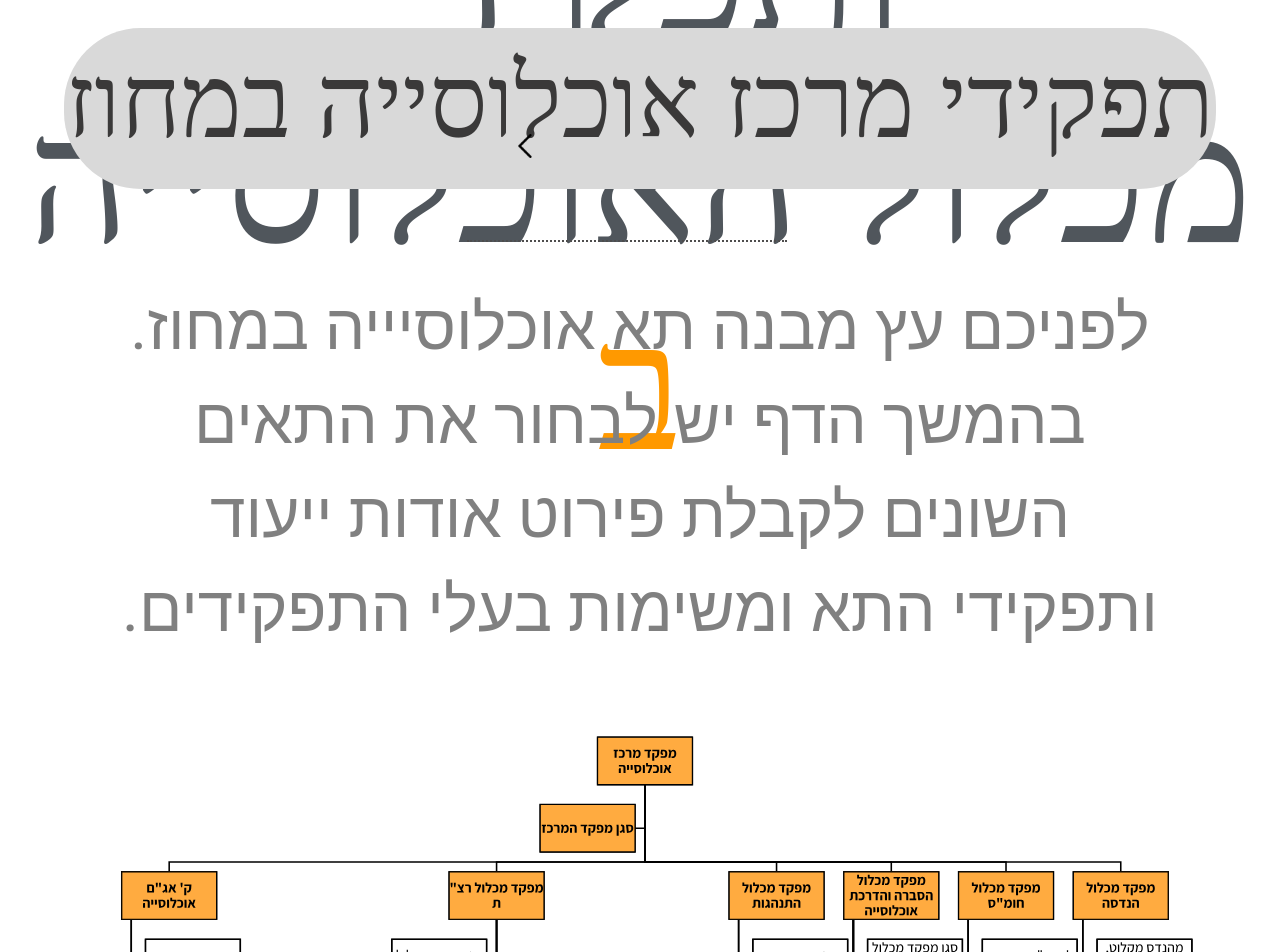
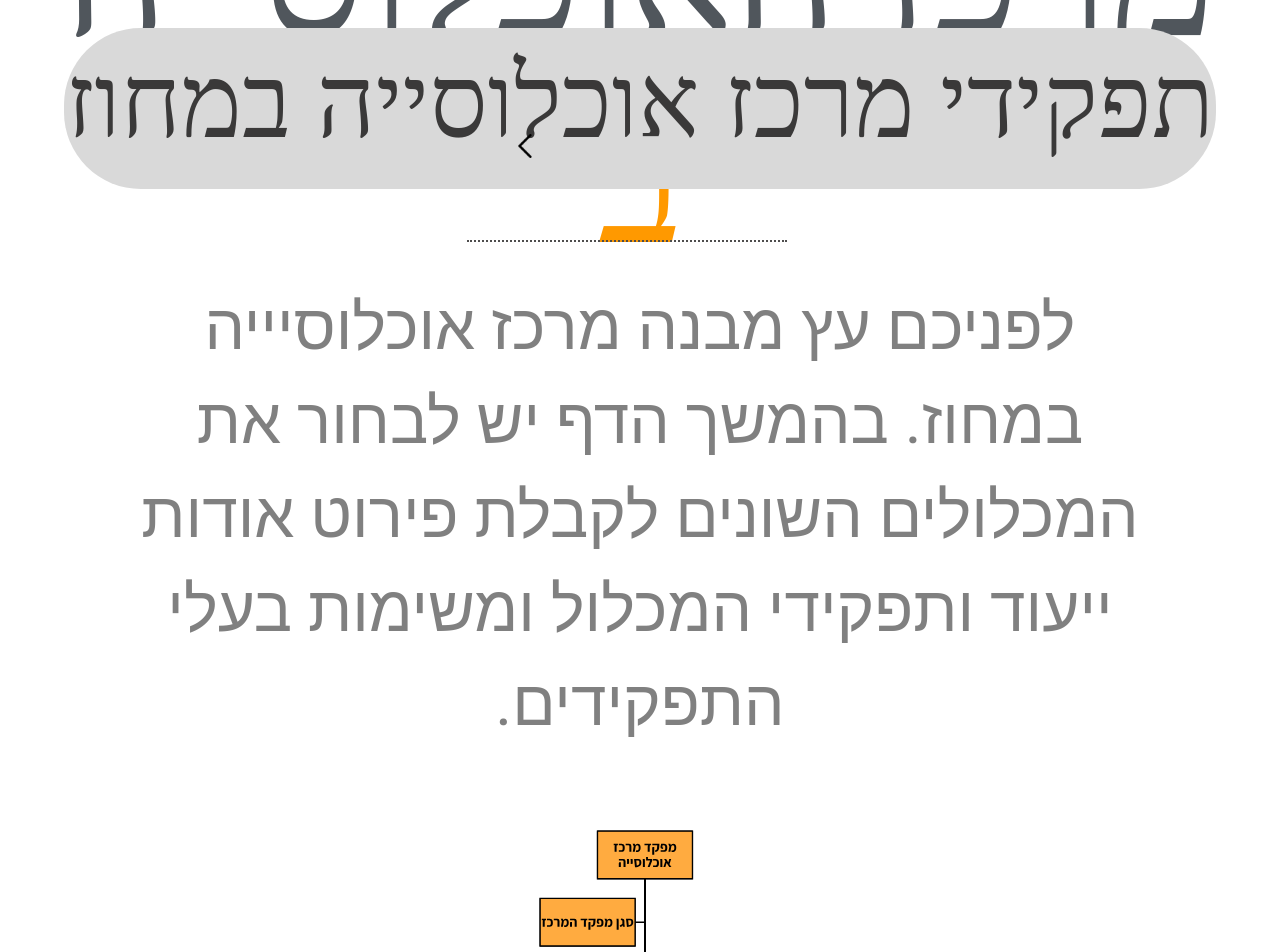
Before and after one commit to inri-pkrf/population_digital, a React (Create React App) app: page /#/DiagramStep2 in a window 1280 px wide. Shown: the part 672-1624 px from the top of the page. Built offline with nearby package versions, Linux system fonts and the light colour scheme; a web font is replaced by a local one.

Commit message:
הוספת טקסט02

```diff
--- a/src/componentsJs/DiagramStep2.js
+++ b/src/componentsJs/DiagramStep2.js
@@ -149,9 +149,9 @@ function DiagramStep2() {
         <div className="DiagramStep2">
             <StepsBtnDiagram currentStep={2} selectedOption />
             <div className='title-DiagramStep2'>
-                מבנה ייעוד ותפקידי
-                <br />
-                מכלול האוכלוסייה
+                {selectedOption === 'נפה'
+                    ? 'מבנה יעוד ותפקידי מכלול האוכלוסייה '
+                    : 'מבנה יעוד ותפקידי מרכז האוכלוסייה '}
                 <span style={{ color }}> ב{selectedOption}</span>
             </div>
 
@@ -187,8 +187,8 @@ function DiagramStep2() {
 
             <div className='subText-step2'>
                 {selectedOption === 'נפה'
-                    ? "לפניכם עץ מבנה מכלול אוכלוסיייה בנפה. בהמשך הדף יש לבחור את המכלולים השונים לקבלת פירוט אודות ייעוד ותפקידי התא ומשימות בעלי התפקידים."
-                    : "לפניכם עץ מבנה תא אוכלוסיייה במחוז. בהמשך הדף יש לבחור את התאים השונים לקבלת פירוט אודות ייעוד ותפקידי התא ומשימות בעלי התפקידים."
+                    ? "לפניכם עץ מבנה מכלול אוכלוסיייה בנפה. בהמשך הדף יש לבחור את התאים השונים לקבלת פירוט אודות ייעוד ותפקידי התא ומשימות בעלי התפקידים."
+                    : "לפניכם עץ מבנה מרכז אוכלוסיייה במחוז. בהמשך הדף יש לבחור את המכלולים השונים לקבלת פירוט אודות ייעוד ותפקידי המכלול ומשימות בעלי התפקידים."
                 }
             </div>
 
--- a/src/componentsJs/DiagramStep3Mahoz.js
+++ b/src/componentsJs/DiagramStep3Mahoz.js
@@ -141,8 +141,8 @@ function DiagramStep3Mahoz() {
                     window.scrollTo(0, 0);
                 }}
             >
-                חזרה לבחירת מרכז
-            </div>
+                חזרה לבחירת מכלולים נוספים
+                </div>
 
             <div className="margin"></div>
 
--- a/src/componentsJs/DiagramStep3Nafa.js
+++ b/src/componentsJs/DiagramStep3Nafa.js
@@ -132,7 +132,7 @@ function DiagramStep3Nafa() {
                     window.scrollTo(0, 0);
                 }}
             >
-                חזרה לבחירת מכלול
+                חזרה לבחירת תאים נוספים
             </div>
 
 
--- a/src/componentsJs/Interfaces.js
+++ b/src/componentsJs/Interfaces.js
@@ -196,14 +196,14 @@ function Interfaces({ selectedItemStep1, selectedItemsStep2, setSelectedItemsSte
         <div className="Interfaces">
 
             <div className='Interfaces-contect'>
+                <div className='title-Interfaces' id='title1-Interfaces'> {give}</div>
+                <div className='text-Interfaces' id='text1-Interfaces'>
+                    {itemData ? itemData.connections[1] : ''}
+                </div>
+
                 <div className='title-Interfaces' id='title2-Interfaces'>{receives} </div>
                 <div className='text-Interfaces' id='text2-Interfaces'>
                     {itemData ? itemData.connections[0] : ''}
-                </div>
-
-                <div className='title-Interfaces' id='title1-Interfaces'> {give}</div>
-                <div className='text-Interfaces' id='text1-Interfaces'>
-                    {itemData ? itemData.connections[1] : ''}
                 </div>
             </div>
 
--- a/src/componentsJs/Relations.js
+++ b/src/componentsJs/Relations.js
@@ -41,12 +41,13 @@ function Relations() {
         setSelectedItemStep1(item);
         setTitle(`מכלול ${item}`);
         setTitleColor('#56c3e8');
-        setText('יש לבחור מכלול נוסף, בכדי לצפות בממשקים שלו כחלק מהעבודה השוטפת ');
+        setText('יש לבחור מכלול נוסף שתרצה לבחון את הממש"קים ויחס"ג איתו'); // טקסט מעודכן לשלב 2
         setStep(2);
         setArrayOfMechlol(arrayOfMechlol.filter(mechlol => mechlol !== item));
         setStep1Color('rgb(86 195 232)');
         setStep2Color('rgb(86 195 232)');
     };
+
 
     const handleStepClick = (stepNumber) => {
         if (stepNumber <= step) {
@@ -56,18 +57,18 @@ function Relations() {
                 setSelectedItemsStep2(null);
                 setTitle('בחירת מכלול');
                 setTitleColor('#50565c');
-                setText('יש לבחור את המכלול הראשי');
+                setText('בחירת מכלול/תא'); // טקסט מעודכן לשלב 1
                 setArrayOfMechlol(initialArray);
-                setStep1Color('rgb(86 195 232)'); // Reset color for Step 1
-                setStep2Color('rgb(217 217 217)'); // Reset color for Step 2
-                setStep3Color('rgb(217 217 217)'); // Reset color for Step 3
-                setNewComponent(false); // Hide the Interfaces component
+                setStep1Color('rgb(86 195 232)');
+                setStep2Color('rgb(217 217 217)');
+                setStep3Color('rgb(217 217 217)');
+                setNewComponent(false);
             } else if (stepNumber === 2) {
                 setStep(2);
-                setStep2Color('rgb(86 195 232)'); // Highlight Step 2 button
+                setStep2Color('rgb(86 195 232)');
                 setStep3Color('rgb(217 217 217)');
-                setNewComponent(false); // Ensure Interfaces is hidden
-                setText('יש לבחור את המכלול הראשי'); // Reset text for Step 2
+                setNewComponent(false);
+                setText('יש לבחור מכלול נוסף שתרצה לבחון את הממש"קים ויחס"ג איתו'); // טקסט מעודכן לשלב 2
                 if (selectedItemStep1) {
                     setTitle(`מכלול ${selectedItemStep1}`);
                 } else {
@@ -76,12 +77,12 @@ function Relations() {
             } else if (stepNumber === 3) {
                 setStep(3);
                 setStep3Color('rgb(86 195 232)');
-
                 setTitle(`ממשק בין ${selectedItemStep1} ו${selectedItemsStep2}`);
                 setTitleColor('#56c3e8');
             }
         }
     };
+
 
     const handleItemClick = (item) => {
         if (step === 2) {
@@ -133,8 +134,7 @@ function Relations() {
                         יחסי גומלין במרכז ומכלול אוכלוסייה
                     </div>
                     <div className="sub-intro-rel">
-                        לפניך מערכת הצלבה בין המכלולים הסבר הסבר הסבר הסבר הסבר הסבר הסבר הסבר הסבר הסבר הסבר הסבר הסבר הסבר
-                    </div>
+                    בפרק זה נלמד על יחסי הגומלין בין המכלולים והתאים השונים באוכלוסייה. עליך לבחור שני מכלולים שתרצה ללמוד מה כל אחד נותן לשני.                    </div>
                     <div className='btn-Relations' onClick={handleArrowClick}>התחלה</div>
                     {/* <img
                         src={process.env.PUBLIC_URL + '/assests/imgs/blackArrow.png'}
--- a/src/data/MahozData.js
+++ b/src/data/MahozData.js
@@ -202,7 +202,7 @@ const mahoz = [
                         </>
                     ],
             }, {
-                titleExplanation: "תפקידי המרכז",
+                titleExplanation: "תפקידי המכלול",
                 textExplanation:
                     [
                         <>
```
Also changed, not shown: public/assests/imgs/left-arrow.png.
